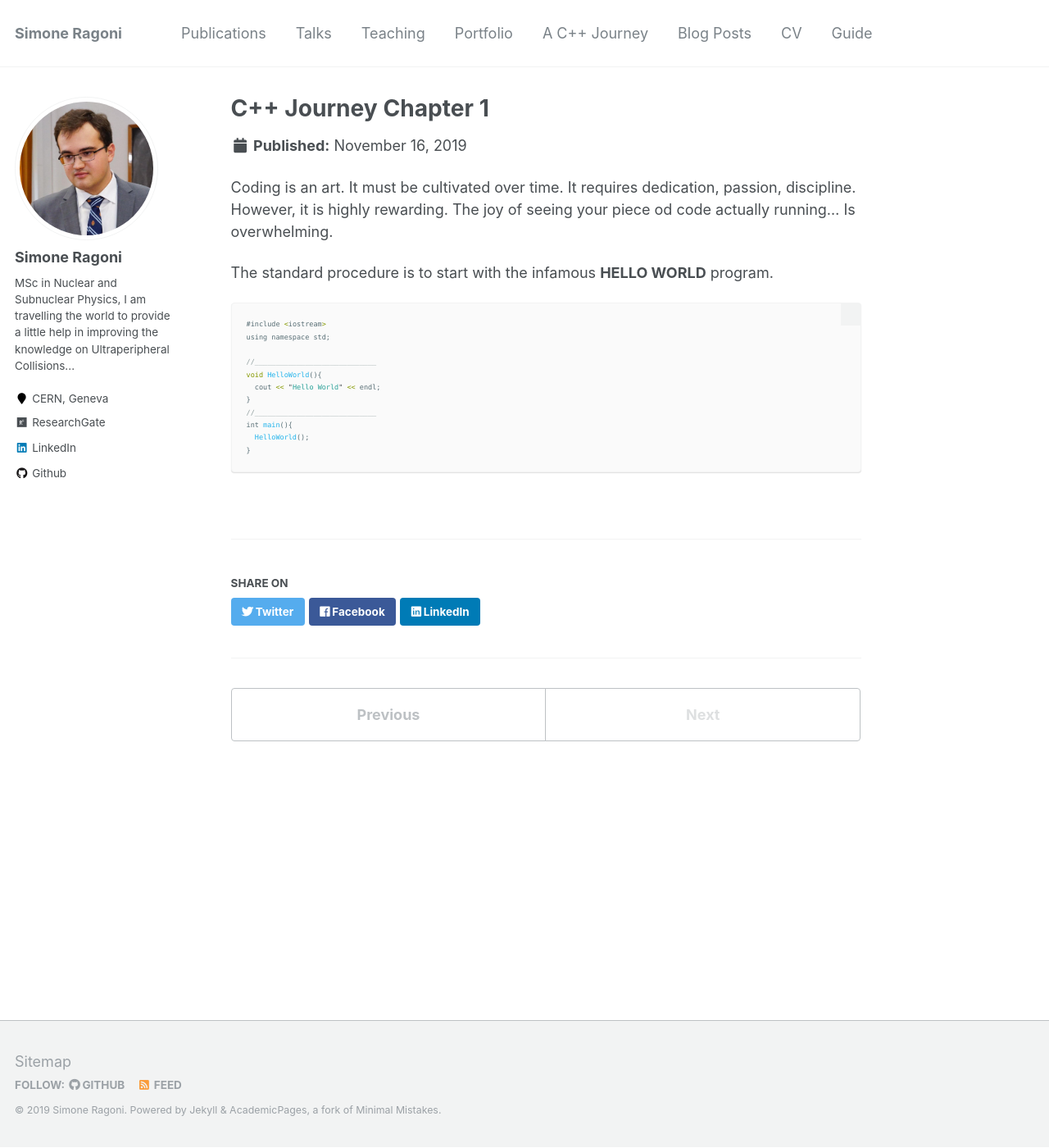
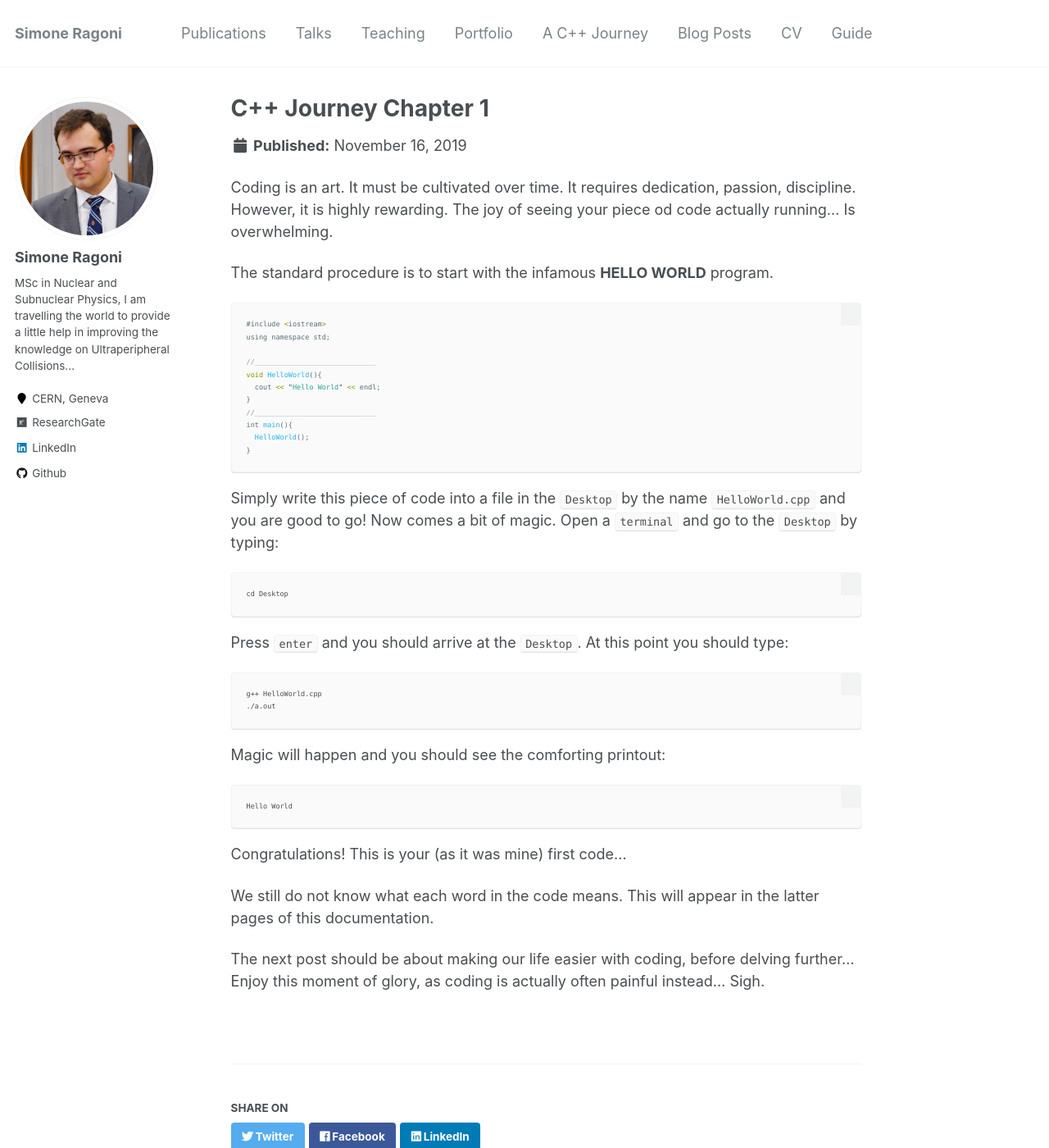
Before and after one commit to mdarabiamin/siragoni.github.io, a Jekyll site: the page built from _CppComedy/portfolio-true1.md, in a window 1280 px wide and 1400 px high. Shown: the whole window at 82% size. Built offline with Jekyll 4.4.1, drawn with Linux system fonts in a browser that asks for light colours.

Commit message:
Update portfolio-true1.md

````diff
--- a/_CppComedy/portfolio-true1.md
+++ b/_CppComedy/portfolio-true1.md
@@ -28,3 +28,28 @@ int main(){
   HelloWorld();
 }
 ```
+
+Simply write this piece of code into a file in the `Desktop` by the name `HelloWorld.cpp` and you are good to go!
+Now comes a bit of magic.
+Open a `terminal` and go to the `Desktop` by typing:
+
+```
+cd Desktop
+```
+Press `enter` and you should arrive at the `Desktop`.
+At this point you should type:
+```
+g++ HelloWorld.cpp
+./a.out
+```
+Magic will happen and you should see the comforting printout:
+```
+Hello World
+```
+Congratulations! This is your (as it was mine) first code...
+
+We still do not know what each word in the code means.
+This will appear in the latter pages of this documentation.
+
+The next post should be about making our life easier with coding, before delving further...
+Enjoy this moment of glory, as coding is actually often painful instead... Sigh.
````
